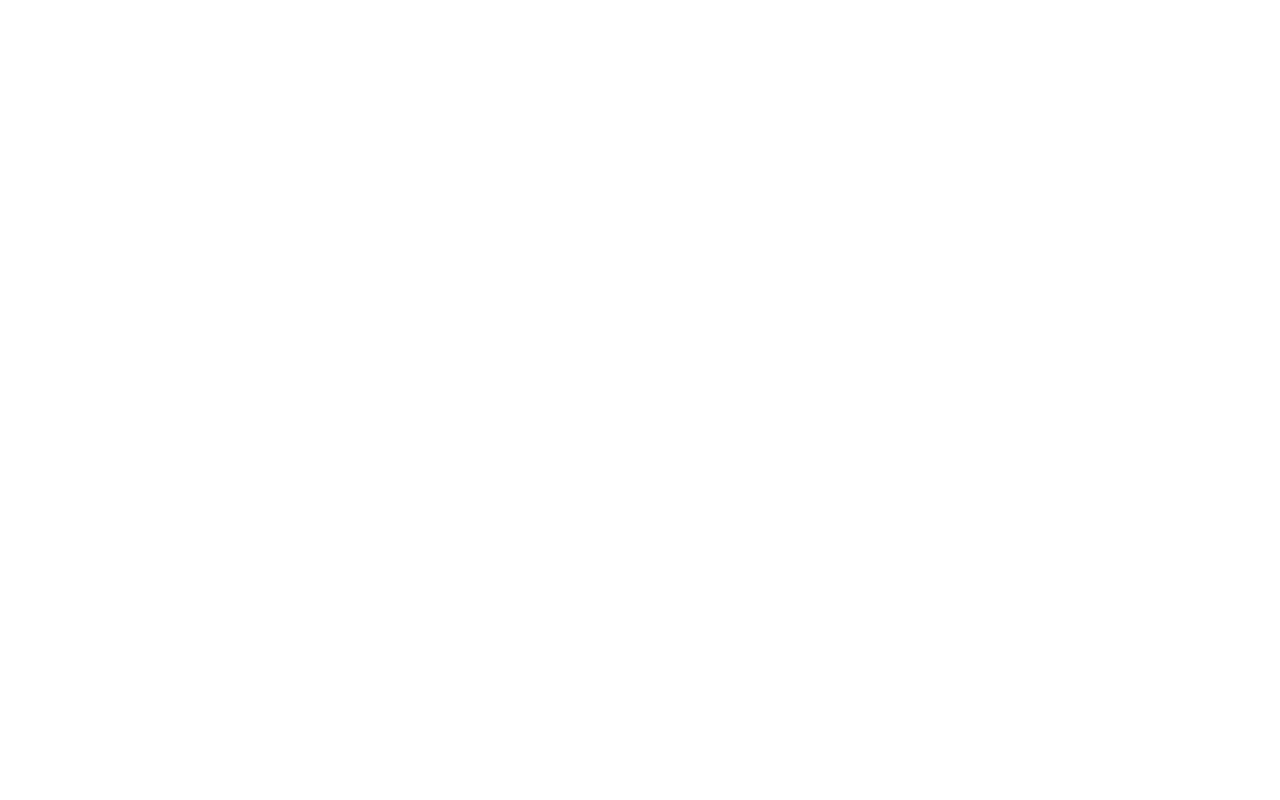
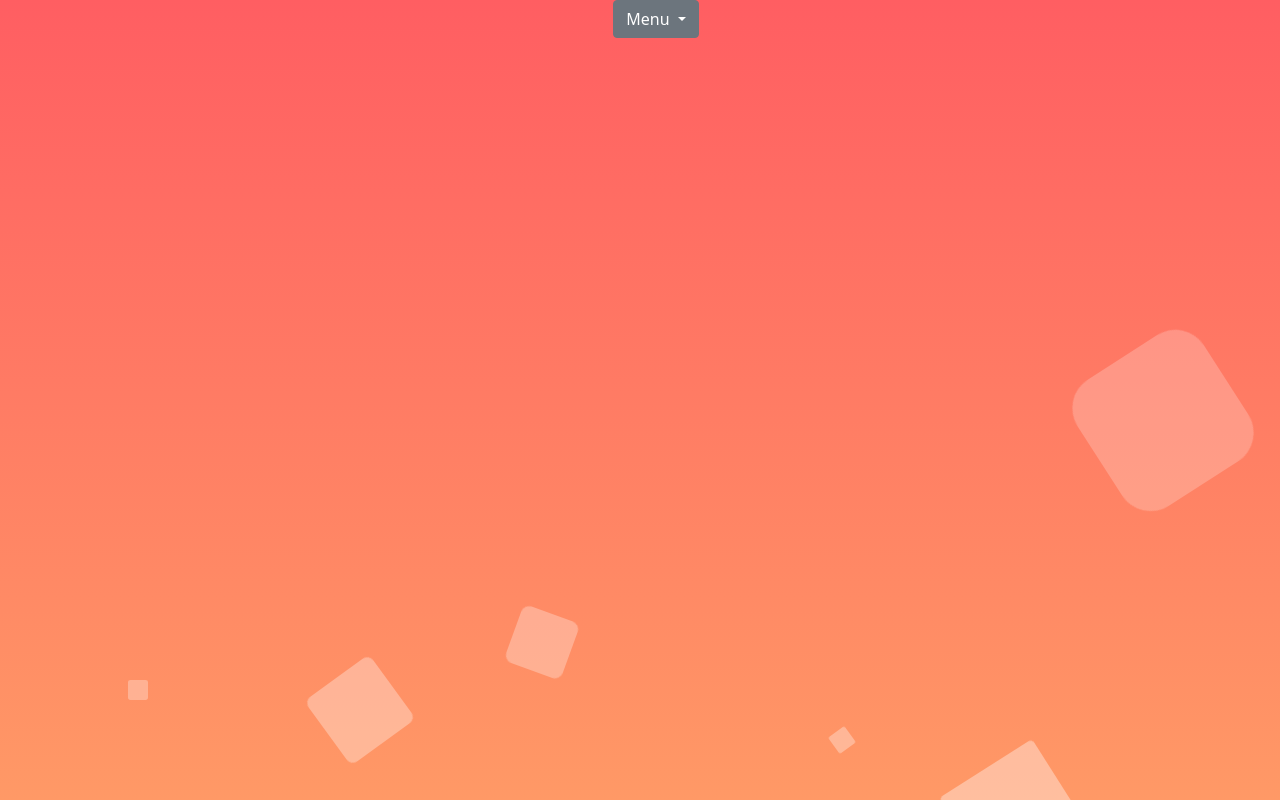
Before and after one commit to JosefSkocdopole/test-web, a plain HTML site: page css-magic.html in a window 1280 px wide. Drawn offline with nearby package versions, Linux system fonts and the light colour scheme.

Commit message:
Added CSS-magic page with animation Added one bootstrap element - Dropdown menu with links to other pages

```diff
--- a/css-magic.html
+++ b/css-magic.html
@@ -0,0 +1,42 @@
+<!DOCTYPE html>
+<html lang="en">
+    <head>
+        <meta charset="UTF-8">
+        <meta http-equiv="X-UA-Compatible" content="IE=edge">
+        <meta name="viewport" content="width=device-width, initial-scale=1.0">
+        <title>Document</title>
+        <link href="https://cdn.jsdelivr.net/npm/bootstrap@5.0.2/dist/css/bootstrap.min.css" rel="stylesheet" integrity="sha384-EVSTQN3/azprG1Anm3QDgpJLIm9Nao0Yz1ztcQTwFspd3yD65VohhpuuCOmLASjC" crossorigin="anonymous">
+        <script src="https://cdn.jsdelivr.net/npm/bootstrap@5.0.2/dist/js/bootstrap.bundle.min.js" integrity="sha384-MrcW6ZMFYlzcLA8Nl+NtUVF0sA7MsXsP1UyJoMp4YLEuNSfAP+JcXn/tWtIaxVXM" crossorigin="anonymous"></script>
+        <link rel="stylesheet" href="style-css.css">
+    </head>
+    <body>
+        <div class="ani-area">
+            <div class="my-title">
+                <ul>
+                    <div class="dropdown">
+                        <button class="btn btn-secondary dropdown-toggle" type="button" id="dropdownMenuButton1" data-bs-toggle="dropdown" aria-expanded="false">
+                          Menu
+                        </button>
+                        <ul class="dropdown-menu" aria-labelledby="dropdownMenuButton1">
+                          <li><a class="dropdown-item" href="index.html">Home</a></li>
+                          <li><a class="dropdown-item" href="about.html">About</a></li>
+                          <li><a class="dropdown-item" href="investments.html">Investments</a></li>
+                        </ul>
+                    </div>
+                </ul>
+            </div>
+            <div class="circles">
+                <div></div>
+                <div></div>
+                <div></div>
+                <div></div>
+                <div></div>
+                <div></div>
+                <div></div>
+                <div></div>
+                <div></div>
+                <div></div>
+            </div>
+        </div>
+    </body>
+</html>
--- /dev/null
+++ b/style-css.css
@@ -0,0 +1,115 @@
+
+.my-title, .my-title > * {
+    display: flex;
+    width: 100vw;
+    height: 100vh;
+    justify-content: space-evenly;
+    text-align: center;
+    z-index: 999;
+}
+
+.ani-area {
+    background: linear-gradient(to top, #ff9966, #ff5e62);
+    width: 100%;
+    height: 100vh;
+}
+
+.circles {
+    position: absolute;
+    top: 0;
+    left: 0;
+    width: 100%;
+    height: 100%;
+    overflow: hidden;
+}
+
+@keyframes animate {
+    0% {
+       opacity: 1;
+       border-radius: 0;
+       transform: translateY(0) rotate(0deg);
+    }
+
+    100% {
+        opacity: 0;
+        border-radius: 50%;
+        transform: translateY(-1000px) rotate(720deg);
+    }
+}
+
+.circles div {
+    position: absolute;
+    display: block;
+    width: random;
+    height: 20px;
+    background: rgba(255, 255, 255, 0.4);
+    bottom: -150px;
+    animation: animate 25s linear infinite;
+
+}
+
+.circles div:nth-child(1) {
+    left: 25%;
+    width: 80px;
+    height: 80px;
+    animation-delay: 0s;
+}
+.circles div:nth-child(2) {
+    left: 10%;
+    width: 20px;
+    height: 20px;
+    animation-delay: 2s;
+    animation-duration: 12s;
+}
+.circles div:nth-child(3) {
+    left: 70%;
+    width: 20px;
+    height: 20px;
+    animation-delay: 4s;
+}
+.circles div:nth-child(4) {
+    left: 40%;
+    width: 60px;
+    height: 60px;
+    animation-delay: 0s;
+    animation-duration: 18s;
+}
+.circles div:nth-child(5) {
+    left: 65%;
+    width: 20px;
+    height: 20px;
+    animation-delay: 0s;
+}
+.circles div:nth-child(6) {
+    left: 75%;
+    width: 110px;
+    height: 110px;
+    animation-delay: 3s;
+}
+.circles div:nth-child(7) {
+    left: 35%;
+    width: 150px;
+    height: 150px;
+    animation-delay: 7s;
+}
+.circles div:nth-child(8) {
+    left: 50%;
+    width: 25px;
+    height: 25px;
+    animation-delay: 15s;
+    animation-duration: 45s;
+}
+.circles div:nth-child(9) {
+    left: 20%;
+    width: 15px;
+    height: 15px;
+    animation-delay: 2s;
+    animation-duration: 35s;
+}
+.circles div:nth-child(10) {
+    left: 85%;
+    width: 150px;
+    height: 150px;
+    animation-delay: 0s;
+    animation-duration: 11s;
+}
--- a/style.css
+++ b/style.css
@@ -141,6 +141,7 @@ footer {
     margin: 10px;
     gap: 20px;
     width: 100%;
+    height: 100%;
 }
 
 @media screen and (max-width: 1000px) {
@@ -222,6 +223,7 @@ footer {
         margin: 10px;
         gap: 20px;
         width: 100%;
+        height: 100%;
     }
 
 }
```
Also changed, not shown: about.html (+1 -1 lines), index.html (+1 -1 lines), investments.html (+1 -1 lines).
